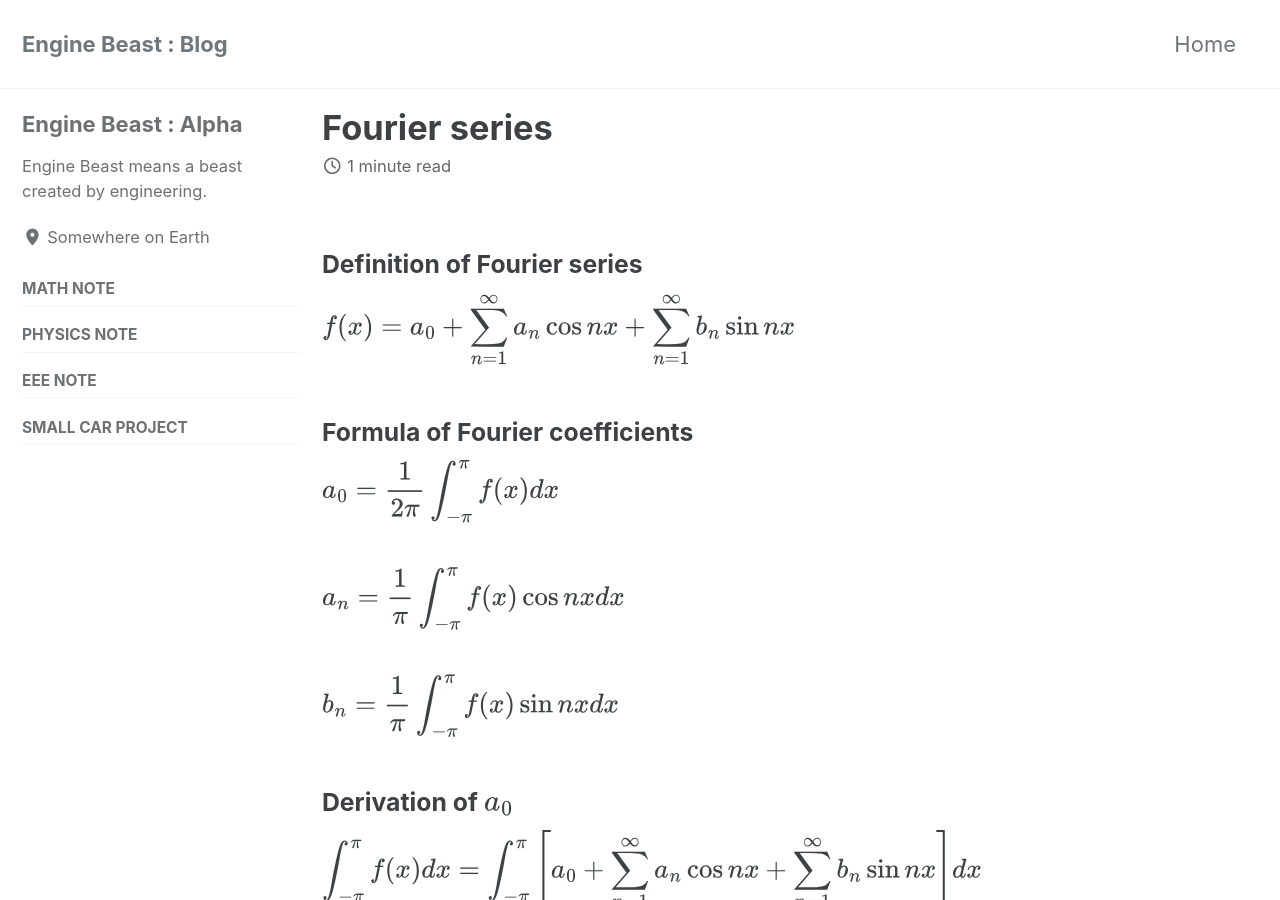
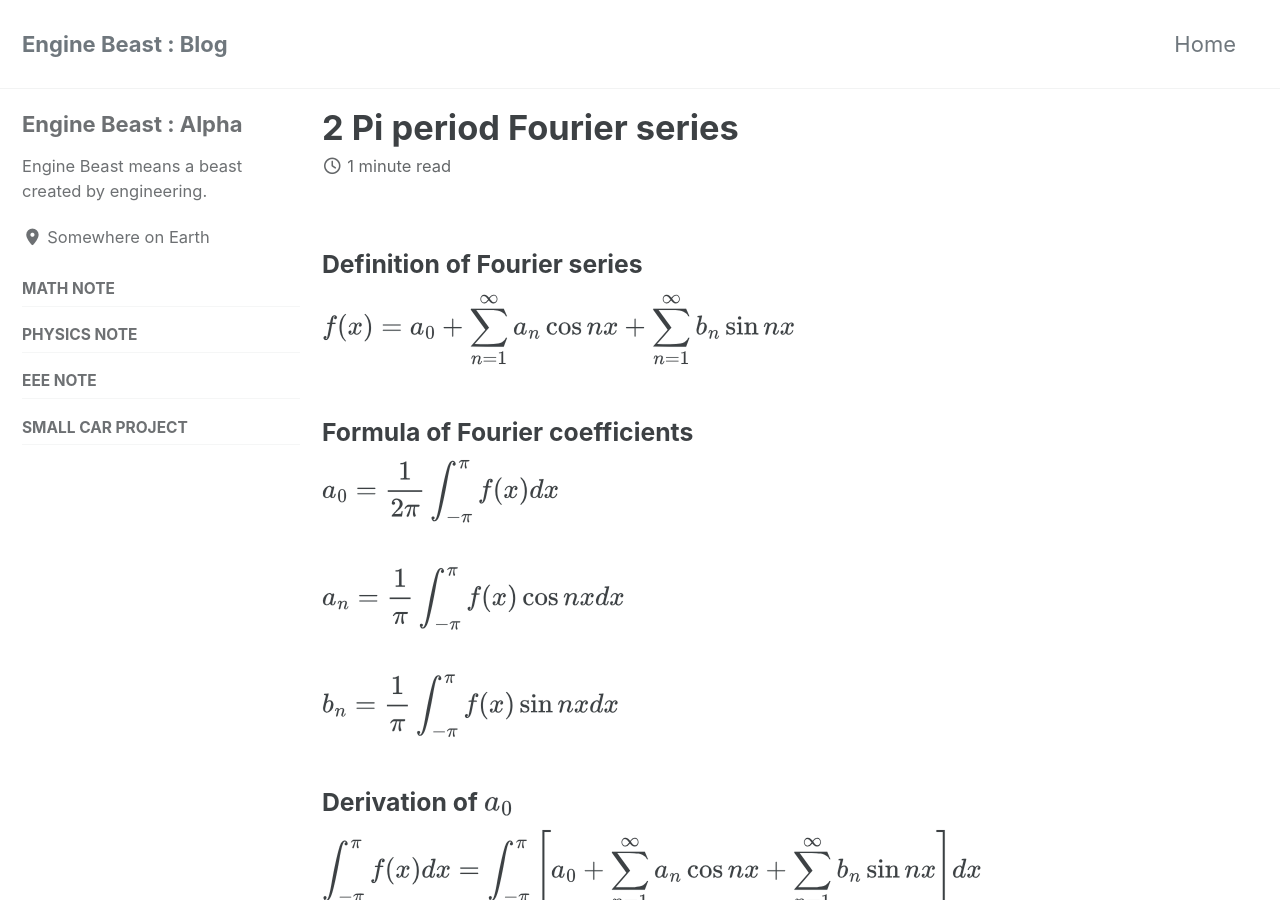
Before and after one commit to enginebeast/enginebeast.github.io, a Jekyll site: the page built from _posts/2025-09-17-2pi_fourier_series.md, in a window 1280 px wide and 900 px high. Built offline with Jekyll 4.4.1, drawn with Linux system fonts in a browser that asks for light colours; cached includes are drawn as plain includes.

Commit message:
Update and rename 2025-09-17-fourier_series.md to 2025-09-17-2pi_fourier_series.md

```diff
--- a/_posts/2025-09-17-fourier_series.md
+++ b/_posts/2025-09-17-2pi_fourier_series.md
@@ -1,5 +1,5 @@
 ---
-title: "Fourier series"
+title: "2 Pi period Fourier series"
 categories:
     - math_note
 use_math: true
```
